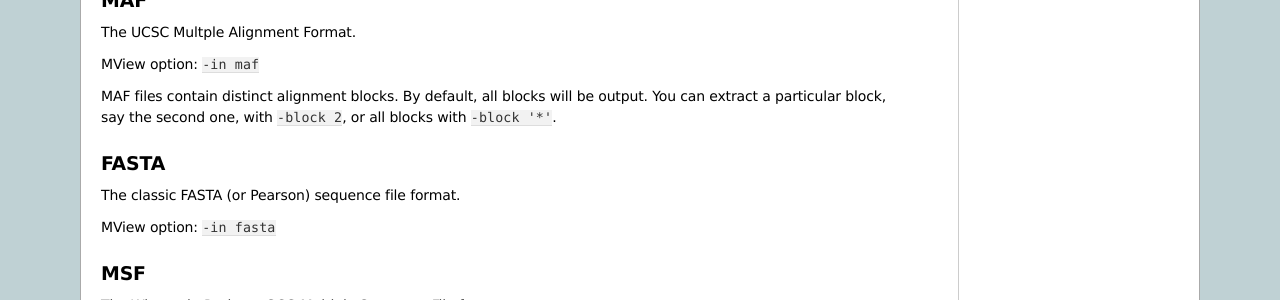
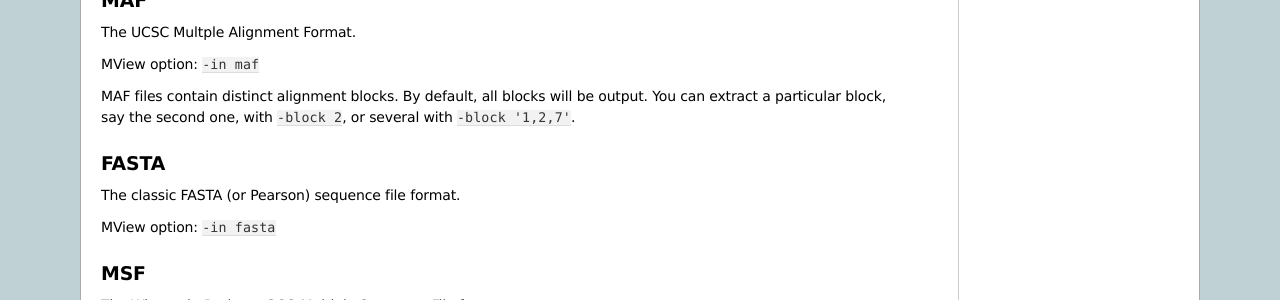
Before and after one commit to desmid/mview, a Sphinx documentation site: the page built from doc/Sphinx/source/manual/formats_in.rst, in a window 1280 px wide and 900 px high, scrolled down 4611 px. Shown: the part 151-451 px from the top of the window. Built offline with Sphinx 7.4.7, drawn with Linux system fonts in a browser that asks for light colours.

Commit message:
docs: update manual

```diff
--- a/doc/Sphinx/source/manual/formats_in.rst
+++ b/doc/Sphinx/source/manual/formats_in.rst
@@ -333,7 +333,7 @@ MView option: ``-in maf``
 
 MAF files contain distinct alignment blocks. By default, all blocks will be
 output. You can extract a particular block, say the second one, with ``-block
-2``, or all blocks with ``-block '*'``.
+2``, or several with ``-block '1,2,7'``.
 
 
 FASTA
```
Also changed, not shown: 7 other files.
